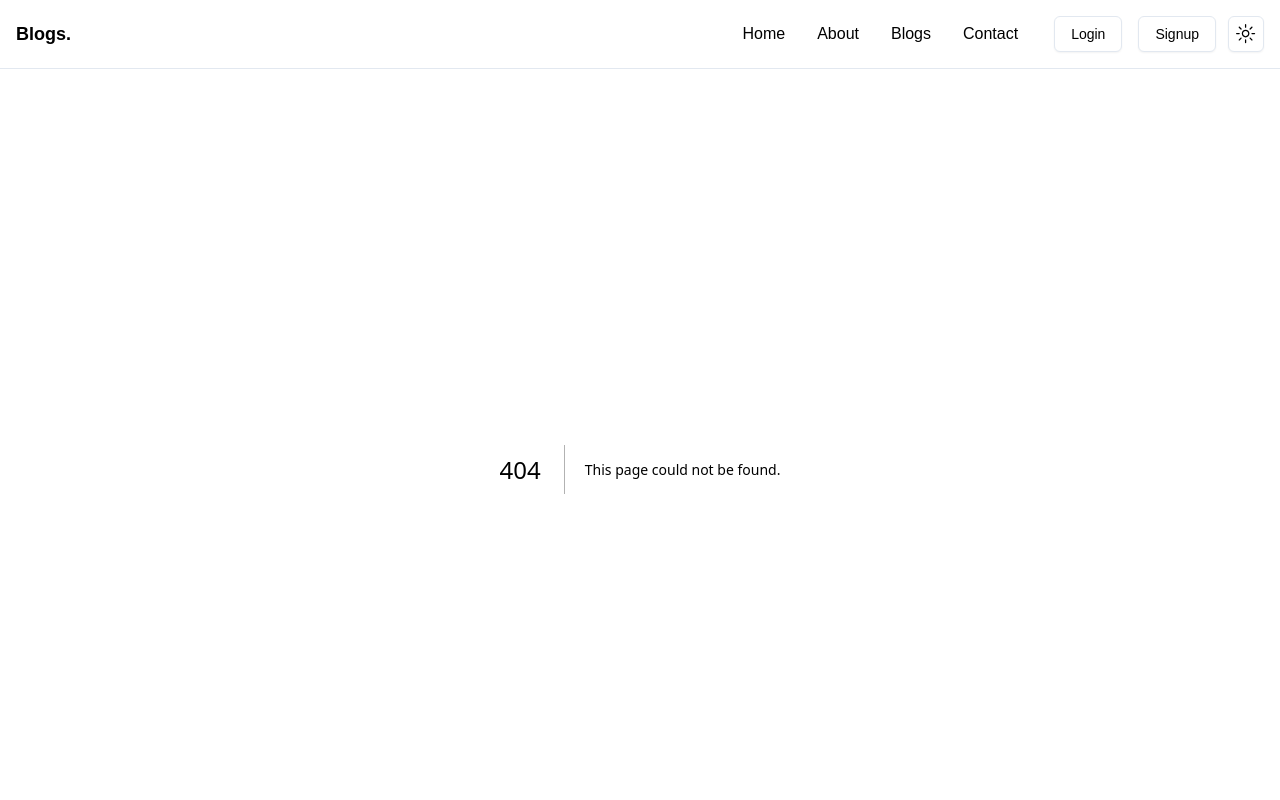
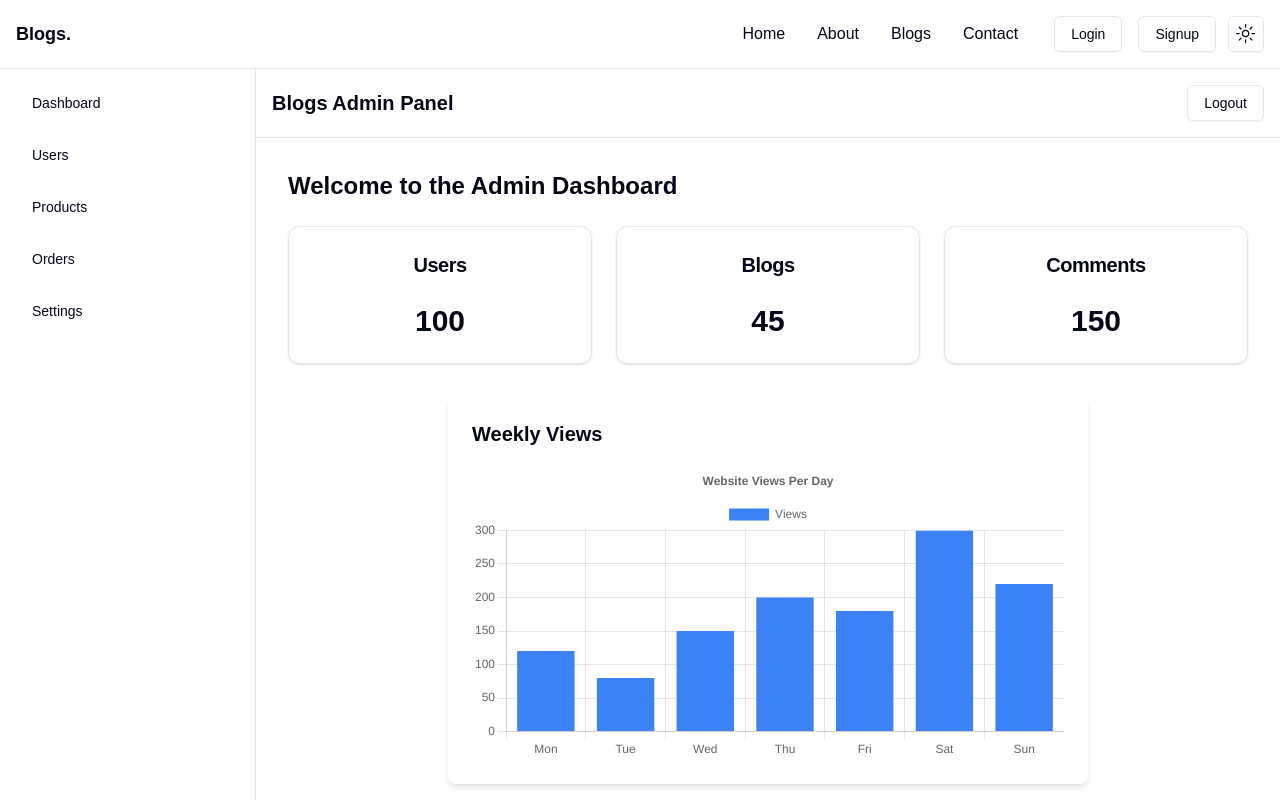
Before and after one commit to rameessiyad/Nextjs-Blog-app-frontend, a Next.js app: page /admin in a window 1280 px wide. Before the commit this address had no page. Shown: the top 800 px of the page. Built offline with nearby package versions, Linux system fonts and the light colour scheme.

Commit message:
Admin layout ui added

```diff
--- /dev/null
+++ b/app/admin/page.js
@@ -0,0 +1,99 @@
+'use client';
+
+import AdminLayout from '@/components/admin/AdminLayout';
+import { Card, CardHeader, CardTitle, CardContent } from '@/components/ui/card';
+import { Bar } from 'react-chartjs-2'; // Using Chart.js wrapper
+import { useState } from 'react';
+
+// Import necessary Chart.js components
+import {
+    Chart as ChartJS,
+    CategoryScale,
+    LinearScale,
+    BarElement,
+    Title,
+    Tooltip,
+    Legend,
+} from 'chart.js';
+
+ChartJS.register(CategoryScale, LinearScale, BarElement, Title, Tooltip, Legend);
+
+const page = () => {
+    const [stats, setStats] = useState({
+        users: 100,
+        blogs: 45,
+        comments: 150,
+        views: [120, 80, 150, 200, 180, 300, 220], // Example weekly view count data
+    });
+
+    // Chart.js data
+    const data = {
+        labels: ['Mon', 'Tue', 'Wed', 'Thu', 'Fri', 'Sat', 'Sun'],
+        datasets: [
+            {
+                label: 'Views',
+                data: stats.views,
+                backgroundColor: '#3b82f6', // You can customize the color here
+            },
+        ],
+    };
+
+    const options = {
+        responsive: true,
+        plugins: {
+            legend: {
+                position: 'top',
+            },
+            title: {
+                display: true,
+                text: 'Website Views Per Day',
+            },
+        },
+    };
+
+    return (
+        <AdminLayout>
+            <div className="p-4">
+                <h2 className="text-2xl font-semibold mb-6">Welcome to the Admin Dashboard</h2>
+
+                {/* Cards for Users, Blogs, Comments Count */}
+                <div className="grid grid-cols-1 md:grid-cols-3 gap-6 mb-8">
+                    <Card className="text-center">
+                        <CardHeader>
+                            <CardTitle className="text-xl font-semibold">Users</CardTitle>
+                        </CardHeader>
+                        <CardContent>
+                            <p className="text-3xl font-bold">{stats.users}</p>
+                        </CardContent>
+                    </Card>
+
+                    <Card className="text-center">
+                        <CardHeader>
+                            <CardTitle className="text-xl font-semibold">Blogs</CardTitle>
+                        </CardHeader>
+                        <CardContent>
+                            <p className="text-3xl font-bold">{stats.blogs}</p>
+                        </CardContent>
+                    </Card>
+
+                    <Card className="text-center">
+                        <CardHeader>
+                            <CardTitle className="text-xl font-semibold">Comments</CardTitle>
+                        </CardHeader>
+                        <CardContent>
+                            <p className="text-3xl font-bold">{stats.comments}</p>
+                        </CardContent>
+                    </Card>
+                </div>
+
+                {/* Simple Graph for Views */}
+                <div className="w-full lg:w-2/3 mx-auto p-6 rounded-lg shadow-md">
+                    <h3 className="text-xl font-semibold mb-4">Weekly Views</h3>
+                    <Bar data={data} options={options} />
+                </div>
+            </div>
+        </AdminLayout>
+    );
+};
+
+export default page;
--- a/app/layout.js
+++ b/app/layout.js
@@ -23,7 +23,7 @@ export const metadata = {
 };
 
 export default function RootLayout({ children }) {
-  // const pathname = usePathname();
+
 
   // const isAuthPage = pathname === "/login" || pathname === "/signup";
 
--- /dev/null
+++ b/components/admin/AdminLayout.js
@@ -0,0 +1,17 @@
+import React from 'react';
+import Sidebar from './Sidebar';
+import Header from './Header';
+
+const AdminLayout = ({ children }) => {
+    return (
+        <div className="flex flex-col md:flex-row min-h-screen">
+            <Sidebar />
+            <div className="flex-1">
+                <Header />
+                <main className="p-4">{children}</main>
+            </div>
+        </div>
+    );
+};
+
+export default AdminLayout;
--- /dev/null
+++ b/components/admin/Header.js
@@ -0,0 +1,13 @@
+import React from 'react';
+import { Button } from '@/components/ui/button';
+
+const Header = () => {
+    return (
+        <header className="w-full p-4 flex justify-between items-center border-b">
+            <h1 className="text-xl font-bold">Blogs Admin Panel</h1>
+            <Button variant="outline">Logout</Button>
+        </header>
+    );
+};
+
+export default Header;
--- /dev/null
+++ b/components/admin/Sidebar.js
@@ -0,0 +1,50 @@
+import React, { useState } from 'react';
+import { Button } from '@/components/ui/button';
+
+const Sidebar = () => {
+    const [isOpen, setIsOpen] = useState(false);
+
+    return (
+        <>
+            {/* Mobile Menu Button */}
+            <div className="md:hidden p-4">
+                <Button variant="outline" onClick={() => setIsOpen(!isOpen)}>
+                    Menu
+                </Button>
+            </div>
+
+            {/* Sidebar */}
+            <div className={`w-64 p-4 border-r ${isOpen ? 'block' : 'hidden'} md:block`}>
+                <ul className="space-y-4">
+                    <li>
+                        <Button variant="ghost" className="w-full justify-start">
+                            Dashboard
+                        </Button>
+                    </li>
+                    <li>
+                        <Button variant="ghost" className="w-full justify-start">
+                            Users
+                        </Button>
+                    </li>
+                    <li>
+                        <Button variant="ghost" className="w-full justify-start">
+                            Products
+                        </Button>
+                    </li>
+                    <li>
+                        <Button variant="ghost" className="w-full justify-start">
+                            Orders
+                        </Button>
+                    </li>
+                    <li>
+                        <Button variant="ghost" className="w-full justify-start">
+                            Settings
+                        </Button>
+                    </li>
+                </ul>
+            </div>
+        </>
+    );
+};
+
+export default Sidebar;
--- a/package.json
+++ b/package.json
@@ -13,12 +13,14 @@
     "@radix-ui/react-dropdown-menu": "^2.1.1",
     "@radix-ui/react-icons": "^1.3.0",
     "@radix-ui/react-slot": "^1.1.0",
+    "chart.js": "^4.4.4",
     "class-variance-authority": "^0.7.0",
     "clsx": "^2.1.1",
     "lucide-react": "^0.446.0",
     "next": "14.2.13",
     "next-themes": "^0.3.0",
     "react": "^18",
+    "react-chartjs-2": "^5.2.0",
     "react-dom": "^18",
     "react-icons": "^5.3.0",
     "tailwind-merge": "^2.5.2",
```
Also changed, not shown: 1 other file (tests, documents, lock files or other folders).
